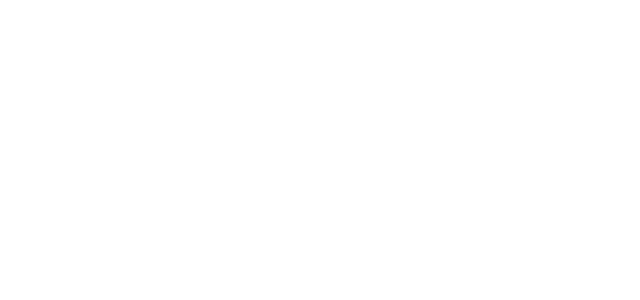
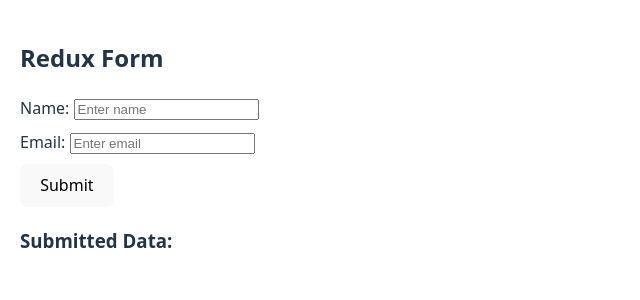
Before and after one commit to Ayushaher72/OpsBoard, a React (Vite) app: page /form in a window 1280 px wide. Before the commit this address had no page. Shown: the top 300 px of the page, without its empty margins (0-640 px from the left). Built offline with nearby package versions, Linux system fonts and the light colour scheme.

Commit message:
set store processor

```diff
--- a/src/app/index.js
+++ b/src/app/index.js
@@ -1,13 +1,11 @@
 // Entry point: renders the App with Redux Provider
 import React from 'react';
 import ReactDOM from 'react-dom/client';
-import { Provider } from 'react-redux';
-import { store } from './store';
 import App from './App';
 
 const root = ReactDOM.createRoot(document.getElementById('root'));
 root.render(
-  <Provider store={store}>
+  < >
     <App />
-  </Provider>
+  </>
 );
--- a/src/app/store.js
+++ b/src/app/store.js
@@ -1,11 +1,13 @@
 // Redux store setup using Redux Toolkit.
 import { configureStore } from '@reduxjs/toolkit';
 import authReducer from '../features/auth/slices/authSlice';
-import userReducer from '../features/user/slices/userSlice';
+import userReducer from '../features/users/slices/userSlice';
+import formReducer from '../features/users/slices/formSlice'
 
 export const store = configureStore({
   reducer: {
     auth: authReducer,
     user: userReducer,
+    form: formReducer,
   },
 });
--- a/src/features/auth/components/LoginForm.css
+++ b/src/features/auth/components/LoginForm.css
@@ -1,4 +1,3 @@
-
 .login-form {
   display: flex;
   flex-direction: column;
@@ -53,3 +52,16 @@
   margin-bottom: 8px;
   text-align: center;
 }
+
+.register-btn1 {
+  margin-top: 10px;
+  padding: 12px;
+  /* background: #007bff; */
+  color: white;
+  border: none;
+  border-radius: 6px;
+  font-size: 1rem;
+  cursor: pointer;
+  font-weight: 600;
+  transition: background 0.3s;
+}
--- a/src/features/auth/components/LoginForm.jsx
+++ b/src/features/auth/components/LoginForm.jsx
@@ -2,6 +2,7 @@
 import { useDispatch } from 'react-redux';
 import { login } from '../slices/authSlice';
 import { loginService } from '../services/authService';
+import { useNavigate } from 'react-router-dom';
 
 import './LoginForm.css'
 
@@ -9,6 +10,7 @@
   const [email, setEmail] = useState('');
   const [password, setPassword] = useState('');
   const [error, setError] = useState('');
+  const navigate = useNavigate();
 
   const handleSubmit = (e) => {
     e.preventDefault();
@@ -28,6 +30,7 @@
   };
 
   return (
+    <>
       <form className="login-form" onSubmit={handleSubmit}>
         {error && <p className="error-message">{error}</p>}
 
@@ -54,7 +57,13 @@
         <button type="submit" className="login-btn">
           Login
         </button>
+
       </form>
+       <button className="home-btn register-btn1" onClick={() => navigate('/registration')}>
+            create an account
+          </button>
+      </>
+
   );
 };
 
--- /dev/null
+++ b/src/features/users/components/FormComponent.jsx
@@ -0,0 +1,69 @@
+import React, { useState } from "react";
+import { useDispatch, useSelector } from "react-redux";
+import { addFormData } from "../slices/formSlice";
+
+export default function FormComponent() {
+    const dispatch = useDispatch();
+    const formDataList = useSelector((state) => state.form.data);
+
+    const [formData, setFormData] = useState({
+        name: "",
+        email: "",
+    });
+
+    const handleChange = (e) => {
+        setFormData({ ...formData, [e.target.name]: e.target.value });
+    };
+
+    const handleSubmit = (e) => {
+        e.preventDefault();
+
+        if (!formData.name || !formData.email) {
+            alert("All fields are required!");
+            return;
+        }
+
+        dispatch(addFormData(formData));
+        setFormData({ name: "", email: "" });
+    };
+
+    return (
+        <div style={{ padding: "20px" }}>
+            <h2>Redux Form</h2>
+            <form onSubmit={handleSubmit} style={{ marginBottom: "20px" }}>
+                <div>
+                    <label>Name: </label>
+                    <input
+                        type="text"
+                        name="name"
+                        value={formData.name}
+                        onChange={handleChange}
+                        placeholder="Enter name"
+                    />
+                </div>
+                <div style={{ marginTop: "10px" }}>
+                    <label>Email: </label>
+                    <input
+                        type="email"
+                        name="email"
+                        value={formData.email}
+                        onChange={handleChange}
+                        placeholder="Enter email"
+                    />
+                </div>
+                <button type="submit" style={{ marginTop: "10px" }}>
+                    Submit
+                </button>
+            </form>
+
+            <h3>Submitted Data:</h3>
+            <ul>
+                {formDataList.map((item, index) => (
+                    <li key={index}>
+                        {item.name} - {item.email}
+                    </li>
+                ))}
+            </ul>
+        </div>
+    );
+}
--- a/src/pages/getAPICalled.jsx
+++ b/src/features/users/components/getAPICalled.jsx
@@ -1,6 +1,6 @@
 import React, { useEffect, useState } from "react";
 // import { getUsers } from "../services/userService";
-import { getUsers } from "../features/users/services/userService";
+import { getUsers } from "../services/userService";
 // import UserForm from "./UserForm";
 import UserForm from "./postAPICalled";
 
--- a/src/pages/postAPICalled.jsx
+++ b/src/features/users/components/postAPICalled.jsx
@@ -1,6 +1,6 @@
 import React, { useState } from "react";
 // import { createUser } from "../services/userService";
-import { createUser } from "../features/users/services/userService";
+import { createUser } from "../services/userService";
 
 export default function UserForm({ onUserCreated }) {
   const [name, setName] = useState("");
--- /dev/null
+++ b/src/features/users/slices/formSlice.jsx
@@ -0,0 +1,19 @@
+// src/features/form/formSlice.js
+import { createSlice } from "@reduxjs/toolkit";
+
+const initialState = {
+  data: [],
+};
+
+const formSlice = createSlice({
+  name: "form",
+  initialState,
+  reducers: {
+    addFormData: (state, action) => {
+      state.data.push(action.payload); // Add new form entry
+    },
+  },
+});
+
+export const { addFormData } = formSlice.actions;
+export default formSlice.reducer;
--- a/src/main.jsx
+++ b/src/main.jsx
@@ -3,9 +3,11 @@
 import './index.css'
 // import App from './App.jsx'
 import App from './app/App.jsx'
+import { Provider } from 'react-redux'
+import { store } from './app/store.js'
 
 createRoot(document.getElementById('root')).render(
-  <StrictMode>
+  <Provider store={store}>
     <App />
-  </StrictMode>,
+  </Provider>,
 )
--- a/src/navigation/routes.jsx
+++ b/src/navigation/routes.jsx
@@ -5,7 +5,8 @@
 import Dashboard from '../pages/Dashboard';
 import NotFound from '../pages/NotFound';
 import Registration from '../pages/registration';
-import UserList from '../pages/getAPICalled';
+import UserList from '../features/users/components/getAPICalled';
+import FormComponent from '../features/users/components/FormComponent';
 
 const AppRoutes = () => (
   <Routes>
@@ -15,6 +16,7 @@
     <Route path="/notfound" element={<NotFound />} />
     <Route path="/registration" element={<Registration />} />
     <Route path="/userlist" element={<UserList />} />
+    <Route path="/form" element={<FormComponent />} />
   </Routes>
 );
 
```
Also changed, not shown: src/components/protectedRoute.jsx (deleted, +0 -14 lines), src/navigation/ProtectedRoute.jsx (+11 -7 lines).
